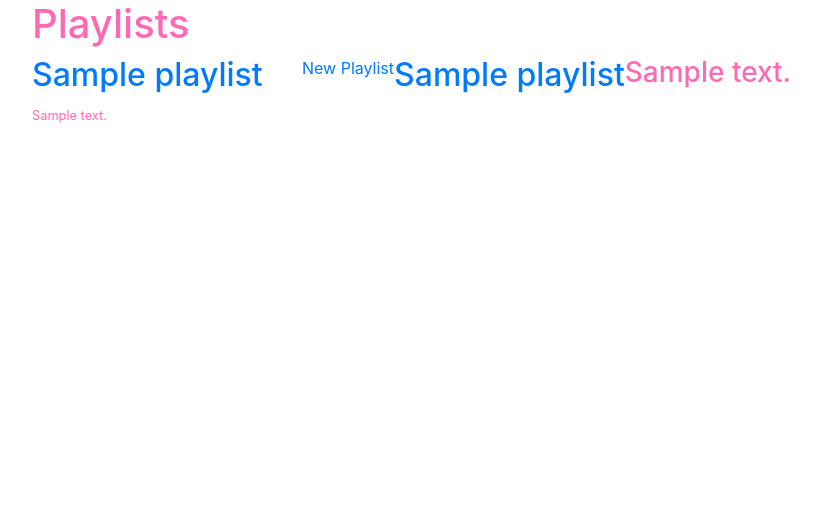
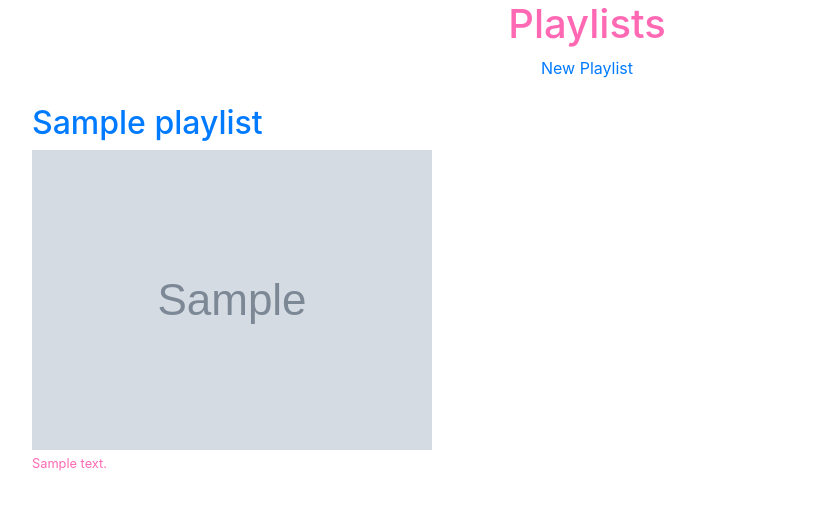
Before and after one commit to reikamoon/BEW_Playlister, a Flask app: page / in a window 1280 px wide. Shown: the part 56-566 px from the top of the page, without its empty margins (53-873 px from the left). Run offline with Flask 2, Linux system fonts and the light colour scheme; grey boxes marked "Sample" are stand-in pictures; a database or web service that is not in the repository returns one stand-in record (values such as "Sample title"); some libraries are stand-ins or nearby versions.

Commit message:
fixed new route error

```diff
--- a/app.py
+++ b/app.py
@@ -32,7 +32,7 @@ def playlists_new():
     playlist = {
         'title': "",
         'description': "",
-        'videos': "",
+        'image_url': "",
         'video_ids': ""
     }
     return render_template('playlists_new.html',playlist=playlist)
@@ -47,7 +47,7 @@ def playlists_submit():
     playlist = {
         'title': request.form.get('title'),
         'description': request.form.get('description'),
-        'videos': videos,
+        'image_url': request.form.get('image_url'),
         'video_ids': video_ids
     }
     playlists.insert_one(playlist)
@@ -79,7 +79,7 @@ def playlists_update(playlist_id):
     updated_playlist = {
         'title': request.form.get('title'),
         'description': request.form.get('description'),
-        'videos': videos,
+        'image_url': image_url,
         'video_ids': video_ids
     }
     # set the former playlist to the new one we just updated/edited
--- a/templates/playlists_index.html
+++ b/templates/playlists_index.html
@@ -2,21 +2,17 @@
 {% extends 'base.html' %}
 
 {% block content %}
-   <h1>Playlists</h1>
+   <center><h1>Playlists</h1></center>
+   <center><a href='/playlists/new'>New Playlist</a></center>
+   <br>
    <!-- Add the following classes to their appropriate elements  -->
    <div class='row'>
        {% for playlist in playlists %}
            <div class='col-md-3'>
                <h2><a href='/playlists/{{ playlist._id }}'>{{ playlist.title }}</a></h2>
+               <img src="{{ playlist.image_url }}" alt="Playlist Image">
+               <br>
                <small>{{ playlist.description }}</small>
            </div>
         {% endfor %}
-<!-- New link here -->
-<a href='/playlists/new'>New Playlist</a>
-
-   {% for playlist in playlists %}
-   <h2><a href='/playlists/{{ playlist._id }}'>{{ playlist.title }}</a></h2>
-       <h3>{{ playlist.description }}</h3>
-   {% endfor %}
-   </div>
 {% endblock %}
```
Also changed, not shown: templates/partials/playlists_form.html (+8 -1 lines), 1 other file.
